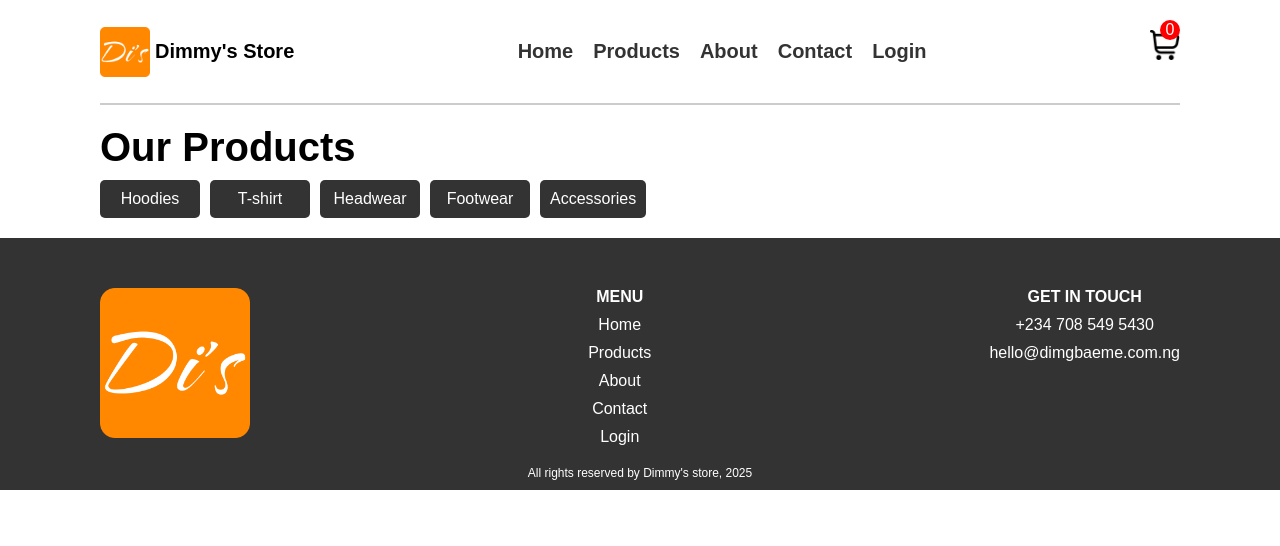
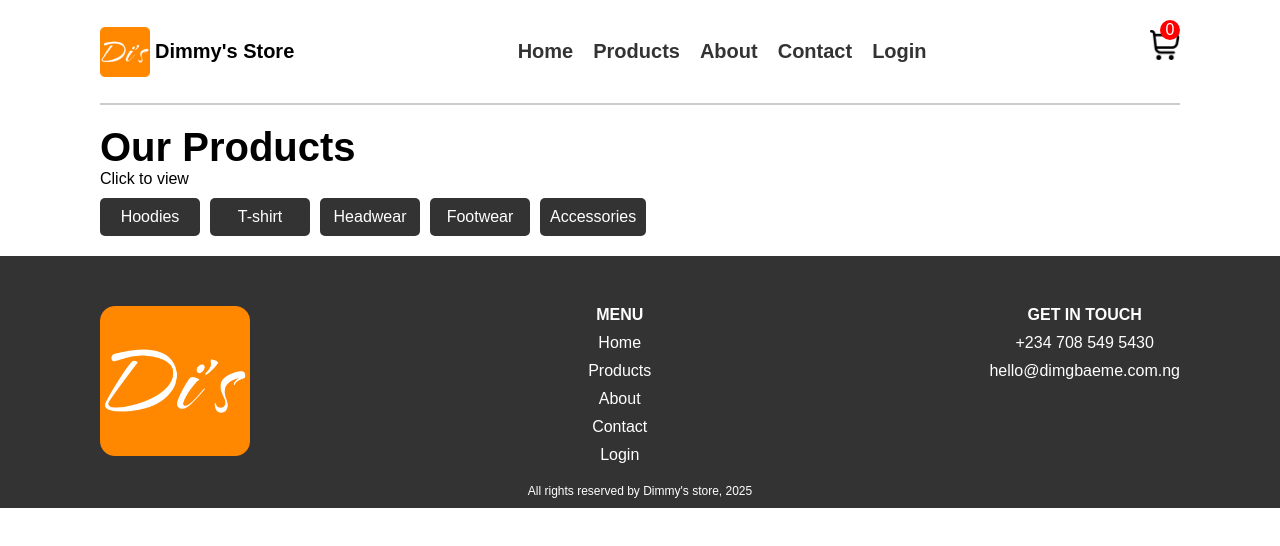
Before and after one commit to Dimgba-Eme/e-commerce-app, a React (Create React App) app in the folder my-store/: page /products in a window 1280 px wide. Shown: the top 546 px of the page. Built offline with nearby package versions, Linux system fonts and the light colour scheme.

Commit message:
App works perfectly as expected after a round check

```diff
--- a/my-store/src/components/Signup.js
+++ b/my-store/src/components/Signup.js
@@ -62,7 +62,6 @@ const Signup = () => {
                     <br />
                     <button type='submit' disabled={!isFormValid()}>Sign Up</button>
                     <div>
-                        <p>Forgot password?</p>
                         <p onClick={() => redirect(- 1)} className='login-redirect'>Already have an account? Login here</p>
                     </div>
                 </form>
--- a/my-store/src/pages/Products.js
+++ b/my-store/src/pages/Products.js
@@ -12,6 +12,7 @@ const Products = () => {
   return (
     <main className='products-container'>
       <h1>Our Products</h1>
+      <p>Click to view</p>
       <ProductsTabs />
 
 
```
